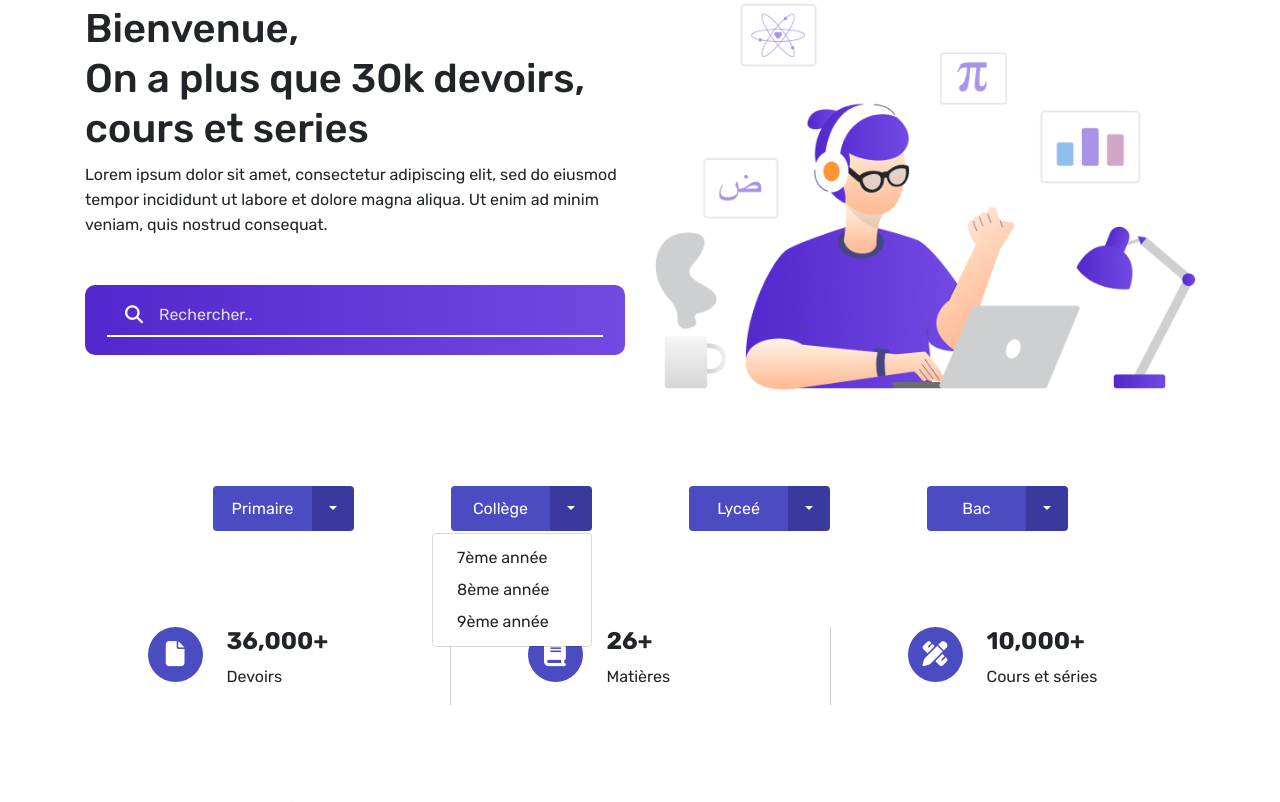
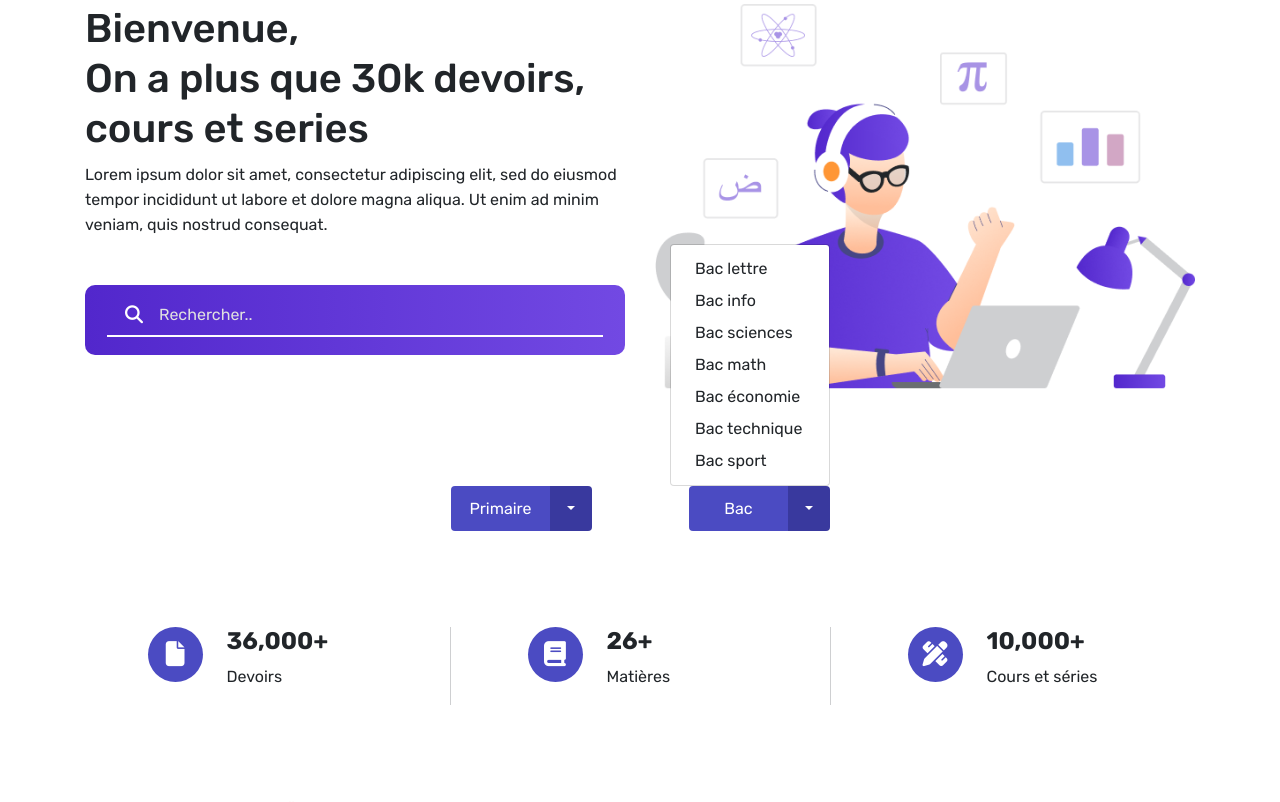
Before and after one commit to a-araari/exam, a Django app: page / in a window 1280 px wide, after a click on "Basculer la liste déroulante". Shown: the part 102-904 px from the top of the page. Run offline with Django 3.2, Linux system fonts and the light colour scheme; tables that the repository leaves empty hold one stand-in row (values such as "Sample post"); some libraries are stand-ins or nearby versions.

Commit message:
Add functionality to levels dropdown

```diff
--- a/home/templates/home/index.html
+++ b/home/templates/home/index.html
@@ -43,6 +43,7 @@
     <!-- Section-2-Dropdowns -->
     <div class="row mt-5 pt-1 pt-lg-5 d-flex justify-content-center">
 
+        {% if elementary_school_stage_levels %}
         <div class="col-6 mx-0 mx-md-4 mb-4 mb-md-0 col-md-2 px-0 text-center">
             <div class="btn-group">
                 <button type="button" class="btn bg-purple-3 text-white" style="width: 100px; height: 45px;">{% translate 'Primaire' %}</button>
@@ -51,16 +52,15 @@
                 </button>
 
                 <div class="dropdown-menu dropdown-menu-right pre-scrollable">
-                    <a class="dropdown-item" href="#">{% translate '1ère année' %}</a>
-                    <a class="dropdown-item" href="#">{% translate '2ème année' %}</a>
-                    <a class="dropdown-item" href="#">{% translate '3ème année' %}</a>
-                    <a class="dropdown-item" href="#">{% translate '4ème année' %}</a>
-                    <a class="dropdown-item" href="#">{% translate '5ème année' %}</a>
-                    <a class="dropdown-item" href="#">{% translate '6ème année' %}</a>
+                    {% for level in elementary_school_stage_levels %}
+                        <a class="dropdown-item" href="{% url "pdfs:level-detail" level_name=level.name %}">{% trans level.name %} {% trans "année" %})</a>
+                    {% endfor %}
                 </div>
             </div>
         </div>
+        {% endif %}
 
+        {% if middle_school_stage_levels %}
         <div class="col-6 mx-0 mx-md-4 mb-4 mb-md-0 col-md-2 px-0 text-center">
             <div class="btn-group">
                 <button type="button" class="btn bg-purple-3 text-white" style="width: 100px; height: 45px;">{% translate 'Collège' %}</button>
@@ -69,13 +69,16 @@
                 </button>
 
                 <div class="dropdown-menu dropdown-menu-right pre-scrollable">
-                    <a class="dropdown-item" href="#">{% translate '7ème année' %}</a>
-                    <a class="dropdown-item" href="#">{% translate '8ème année' %}</a>
-                    <a class="dropdown-item" href="#">{% translate '9ème année' %}</a>
+                    {% for level in middle_school_stage_levels %}
+                        <a class="dropdown-item" href="{% url "pdfs:level-detail" level_name=level.name %}">{% trans level.name %} {% trans "année" %})</a>
+                    {% endfor %}
                 </div>
             </div>
         </div>
+        {% endif %}
 
+        <!-- This code is very hard-coded. Should be fixed very soon -->
+        {% if high_school_stage_levels %}
         <div class="col-6 mx-0 mx-md-4 mb-4 mb-md-0 col-md-2 px-0 text-center">
             <div class="btn-group">
                 <button type="button" class="btn bg-purple-3 text-white" style="width: 100px; height: 45px;">{% translate 'Lyceé' %}</button>
@@ -84,22 +87,54 @@
                 </button>
 
                 <div class="dropdown-menu dropdown-menu-right pre-scrollable">
-                    <a class="dropdown-item" href="#">{% translate '1ère année' %}</a>
-                    <a class="dropdown-item" href="#">{% translate '2ème année' %}</a>
-                    <a class="dropdown-item pl-5" href="#"><i class="fa fa-angle-right pr-2"></i>{% translate '2ème lettre' %}</a>
-                    <a class="dropdown-item pl-5" href="#"><i class="fa fa-angle-right pr-2"></i>{% translate '2ème info' %}</a>
-                    <a class="dropdown-item pl-5" href="#"><i class="fa fa-angle-right pr-2"></i>{% translate '2ème sciences' %}</a>
-                    <a class="dropdown-item pl-5" href="#"><i class="fa fa-angle-right pr-2"></i>{% translate '2ème économie' %}</a>
-                    <a class="dropdown-item" href="#">{% translate '3ème année' %}</a>
-                    <a class="dropdown-item pl-5" href="#"><i class="fa fa-angle-right pr-2"></i>{% translate '3ème lettre' %}</a>
-                    <a class="dropdown-item pl-5" href="#"><i class="fa fa-angle-right pr-2"></i>{% translate '3ème info' %}</a>
-                    <a class="dropdown-item pl-5" href="#"><i class="fa fa-angle-right pr-2"></i>{% translate '3ème sciences' %}</a>
-                    <a class="dropdown-item pl-5" href="#"><i class="fa fa-angle-right pr-2"></i>{% translate '3ème math' %}</a>
-                    <a class="dropdown-item pl-5" href="#"><i class="fa fa-angle-right pr-2"></i>{% translate '3ème économie' %}</a>
-                    <a class="dropdown-item pl-5" href="#"><i class="fa fa-angle-right pr-2"></i>{% translate '3ème technique' %}</a>
+                    <a class="dropdown-item" href="{% url "pdfs:level-detail" level_name='1ère' %}">{% translate '1ère année' %}</a>
+                    <a class="dropdown-item" href="{% url "pdfs:level-detail" level_name='2ème' %}">{% translate '2ème année' %}</a>
+                    <a class="dropdown-item pl-5" href="{% url "pdfs:level-section-detail" level_name='2ème' section_name='lettre' %}">
+                        <i class="fa fa-angle-right pr-2"></i>{% translate '2ème lettre' %}
+                    </a>
+                    {% with "sciences-de-l'informatique" as info %}
+                    <a class="dropdown-item pl-5" href='{% url "pdfs:level-section-detail" level_name="2ème" section_name=info %}'>
+                        <i class="fa fa-angle-right pr-2"></i>{% translate '2ème info' %}
+                    </a>
+                    {% endwith %}
+                    <a class="dropdown-item pl-5" href="{% url "pdfs:level-section-detail" level_name='2ème' section_name='sciences-expérimentales' %}">
+                        <i class="fa fa-angle-right pr-2"></i>{% translate '2ème sciences' %}
+                    </a>
+                    <a class="dropdown-item pl-5" href="{% url "pdfs:level-section-detail" level_name='2ème' section_name='economie-et-gestion' %}">
+                        <i class="fa fa-angle-right pr-2"></i>{% translate '2ème économie' %}
+                    </a>
+                    <a class="dropdown-item pl-5" href="{% url "pdfs:level-section-detail" level_name='2ème' section_name='sport' %}">
+                        <i class="fa fa-angle-right pr-2"></i>{% translate '2ème sport' %}
+                    </a>
+
+                    <a class="dropdown-item" href="{% url "pdfs:level-detail" level_name='3ème' %}">{% translate '3ème année' %}</a>
+                    <a class="dropdown-item pl-5" href="{% url "pdfs:level-section-detail" level_name='3ème' section_name='lettres' %}">
+                        <i class="fa fa-angle-right pr-2"></i>{% translate '3ème lettre' %}
+                    </a>
+                    {% with "sciences-de-l'informatique" as info %}
+                    <a class="dropdown-item pl-5" href='{% url "pdfs:level-section-detail" level_name="3ème" section_name=info %}'>
+                        <i class="fa fa-angle-right pr-2"></i>{% translate '3ème info' %}
+                    </a>
+                    {% endwith %}
+                    <a class="dropdown-item pl-5" href="{% url "pdfs:level-section-detail" level_name='3ème' section_name='sciences-expérimentales' %}">
+                        <i class="fa fa-angle-right pr-2"></i>{% translate '3ème sciences' %}
+                    </a>
+                    <a class="dropdown-item pl-5" href="{% url "pdfs:level-section-detail" level_name='3ème' section_name='mathématiques' %}">
+                        <i class="fa fa-angle-right pr-2"></i>{% translate '3ème math' %}
+                    </a>
+                    <a class="dropdown-item pl-5" href="{% url "pdfs:level-section-detail" level_name='3ème' section_name='economie-et-gestion' %}">
+                        <i class="fa fa-angle-right pr-2"></i>{% translate '3ème économie' %}
+                    </a>
+                    <a class="dropdown-item pl-5" href="{% url "pdfs:level-section-detail" level_name='3ème' section_name='sciences-techniques' %}">
+                        <i class="fa fa-angle-right pr-2"></i>{% translate '3ème technique' %}
+                    </a>
+                    <a class="dropdown-item pl-5" href="{% url "pdfs:level-section-detail" level_name='3ème' section_name='sport' %}">
+                        <i class="fa fa-angle-right pr-2"></i>{% translate '3ème sport' %}
+                    </a>
                 </div>
             </div>
         </div>
+        {% endif %}
 
         <div class="col-6 mx-0 mx-md-4 mb-4 mb-md-0 col-md-2 px-0 text-center">
             <div class="btn-group">
@@ -109,12 +144,29 @@
                 </button>
 
                 <div class="dropdown-menu dropdown-menu-right pre-scrollable">
-                    <a class="dropdown-item" href="#">{% translate 'Bac lettre' %}</a>
-                    <a class="dropdown-item" href="#">{% translate 'Bac info' %}</a>
-                    <a class="dropdown-item" href="#">{% translate 'Bac sciences' %}</a>
-                    <a class="dropdown-item" href="#">{% translate 'Bac math' %}</a>
-                    <a class="dropdown-item" href="#">{% translate 'Bac économie' %}</a>
-                    <a class="dropdown-item" href="#">{% translate 'Bac technique' %}</a>
+                    <a class="dropdown-item" href="{% url "pdfs:level-section-detail" level_name='4ème' section_name='lettres' %}">
+                        {% translate 'Bac lettre' %}
+                    </a>
+                    {% with "sciences-de-l'informatique" as info %}
+                    <a class="dropdown-item" href='{% url "pdfs:level-section-detail" level_name="4ème" section_name=info %}'>
+                        {% translate 'Bac info' %}
+                    </a>
+                    {% endwith %}
+                    <a class="dropdown-item" href="{% url "pdfs:level-section-detail" level_name='4ème' section_name='sciences-expérimentales' %}">
+                        {% translate 'Bac sciences' %}
+                    </a>
+                    <a class="dropdown-item" href="{% url "pdfs:level-section-detail" level_name='4ème' section_name='mathématiques' %}">
+                        {% translate 'Bac math' %}
+                    </a>
+                    <a class="dropdown-item" href="{% url "pdfs:level-section-detail" level_name='4ème' section_name='economie-et-gestion' %}">
+                        {% translate 'Bac économie' %}
+                    </a>
+                    <a class="dropdown-item" href="{% url "pdfs:level-section-detail" level_name='4ème' section_name='sciences-techniques' %}">
+                        {% translate 'Bac technique' %}
+                    </a>
+                    <a class="dropdown-item" href="{% url "pdfs:level-section-detail" level_name='4ème' section_name='sport' %}">
+                        {% translate 'Bac sport' %}
+                    </a>
                 </div>
             </div>
         </div>
--- a/home/views.py
+++ b/home/views.py
@@ -8,8 +8,15 @@ from pdfs.models import (
 
 
 def index(request):
+    high_school_stage_levels = Level.objects.get_high_school_stage_levels()
+    middle_school_stage_levels = Level.objects.get_middle_school_stage_levels()
+    elementary_school_stage_levels = Level.objects.get_elementary_school_stage_levels()
+
     context = {
         'title': _('Home'),
+        'high_school_stage_levels': high_school_stage_levels,
+        'middle_school_stage_levels': middle_school_stage_levels,
+        'elementary_school_stage_levels': elementary_school_stage_levels,
     }
 
     return render(request, 'home/index.html', context)
```
